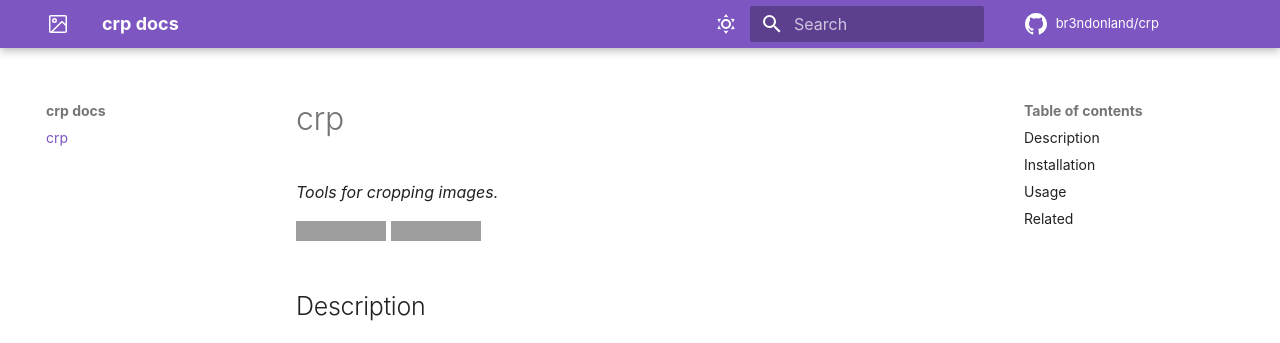
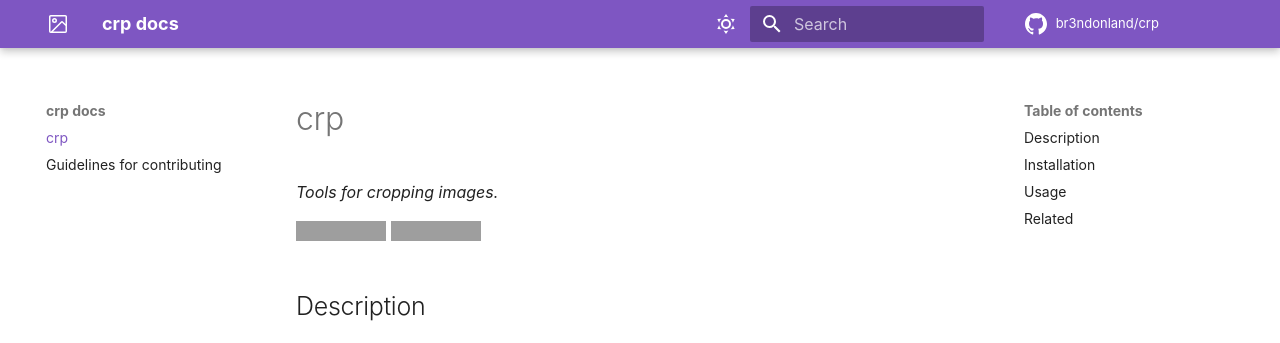
Before and after one commit to br3ndonland/crp, an MkDocs documentation site: the page built from docs/index.md, in a window 1280 px wide. Shown: the top 343 px of the page. Built offline with MkDocs 1.6.1 and Material for MkDocs 9.7.7, drawn with Linux system fonts in a browser that asks for light colours; comment, search, counter and statistics services are not loaded; grey boxes are pictures that could not be loaded.

Commit message:
Use same contributing file for repo and docs
Following on a780f47, this commit will move `CONTRIBUTING.md` into the
docs and symlink it to the repo root. This way, the same file can be
used for both the docs and GitHub repo.

```diff
--- a/mkdocs.yml
+++ b/mkdocs.yml
@@ -17,6 +17,7 @@ markdown_extensions:
       toc_depth: 3
 nav:
   - "index.md"
+  - "contributing.md"
 repo_name: br3ndonland/crp
 repo_url: https://github.com/br3ndonland/crp
 site_name: crp docs
```
Also changed, not shown: CONTRIBUTING.md (added, +1 -0 lines), docs/contributing.md (renamed from .github/CONTRIBUTING.md).
